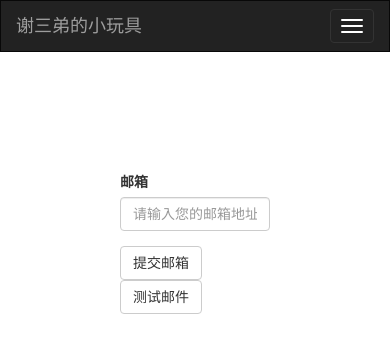
After one commit to WaitToWatch/Leancloud_imxie_cloud, a Flask app: page /save_email in a window 390 px wide. The commit adds this page. Shown: the top 353 px of the page. Run offline with Flask 2, Linux system fonts and the light colour scheme; some libraries are stand-ins or nearby versions.

Commit message:
update mobile_content

```diff
--- a/app.py
+++ b/app.py
@@ -62,3 +62,8 @@ def get_girls():
 @app.route('/one')
 def get_one():
     return render_template('one.html', data=one_email.get_one_page())
+
+
+@app.route('/save_email')
+def save_email():
+    return render_template('save_email.html')
--- a/one_email.py
+++ b/one_email.py
@@ -137,7 +137,7 @@ def get_one_page():
 
     stroy = stroy_title + stroy_content
 
-    stroy = Markup('<img src="' + imgUrl + '"></p></div>' +
+    stroy = Markup('<img class="img-responsive" alt="140x140" src="' + imgUrl + '"></p></div>' +
                    '<p style="text-align:center;\"> <br /><br />'
                    '<strong><span style="font-size:14px; text-align: center;\">' + text + '</span></strong></p><br /><br /><br /><br /><br />'
                    + stroy)
@@ -147,7 +147,7 @@ def get_one_page():
 
 def to_MIMEText(text, img, story):
     return MIMEText('<html><body><div style="text-align: center;">'
-                    '<p><img src="' + img + '"></p></div>' +
+                    '<p><img  src="' + img + '"></p></div>' +
                     '<p style="text-align:center;\"> <br /><br />'
                     '<strong><span style="font-size:14px; text-align: center;\">' + text + '</span></p><br /><br /><br /><br /><br />'
                     + story + '</body></html>',
--- a/static/style.css
+++ b/static/style.css
@@ -14,7 +14,9 @@
 }
 
 #todo {
+    color: #485F6E;
+}
 
-    color: #485F6E;
-
+#email {
+    margin: 120px;
 }
--- a/templates/base.html
+++ b/templates/base.html
@@ -1,11 +1,14 @@
 {% extends "bootstrap/base.html" %}
 
 {% block title %}这都被你找到了{% endblock %}
+<head>
+    <meta name="viewport" content="width=device-width, initial-scale=1.0">
+</head>
 {% block styles %}
     <!-- Bootstrap -->
     <link href="{{ bootstrap_find_resource('css/bootstrap.css', cdn='bootstrap') }}" rel="stylesheet">
     <link rel="stylesheet" href="/static/style.css" type="text/css">
-{% endblock %}w
+{% endblock %}
 {% block navbar %}
     <div class="navbar navbar-inverse" role="navigation">
         <div class="container">
--- a/templates/girls.html
+++ b/templates/girls.html
@@ -3,10 +3,9 @@
 {% block content %}
     <div id="girl">
         <h1>妹子们 :)</h1>
-        <p><a href="/girls">点我换内容哟 ～</a></p>
-
+        <h2><p><a href="/girls">点我换内容哟 ～</a></p></h2>
         {% for data in datas %}
-            <p><img src="{{ data.url }} "></p>
+            <p><img class="img-responsive" alt="140x140" src="{{ data.url }} "></p>
         {% endfor %}
     </div>
 {% endblock %}
--- a/templates/index.html
+++ b/templates/index.html
@@ -18,7 +18,9 @@
             <ul>
                 <div class="todo">
                     <li><a href="/gif">娱乐 GIF</a></li>
+                    <li><a href="/save_email">ONE 邮件系统</a></li>
                 </div>
+
             </ul>
         </div>
     </div>
--- a/templates/one.html
+++ b/templates/one.html
@@ -1,5 +1,5 @@
 {% extends "base.html" %}
-{% block title %}每个一个 ONE {% endblock %}
+{% block title %}每天 一个 ONE {% endblock %}
 {% block content %}
     <div class="container">
         <div style="text-align: center">
--- /dev/null
+++ b/templates/save_email.html
@@ -0,0 +1,21 @@
+{% extends "base.html" %}
+{% block title %} ONE 邮件系统{% endblock %}
+{% block content %}
+
+    <div style="margin: 120px">
+        <form class="form-horizontal" role="form">
+            <div class="form-group">
+                <label for="inputEmail3" class="col-sm-2 control-label">邮箱</label>
+                <div class="col-sm-10">
+                    <input type="email" class="form-control" id="inputEmail3" placeholder="请输入您的邮箱地址">
+                </div>
+            </div>
+            <div class="form-group">
+                <div class="col-sm-offset-2 col-sm-10">
+                    <button type="submit" class="btn btn-default">提交邮箱</button>
+                    <button type="submit" class="btn btn-default">测试邮件</button>
+                </div>
+            </div>
+        </form>
+    </div>
+{% endblock %}
```
